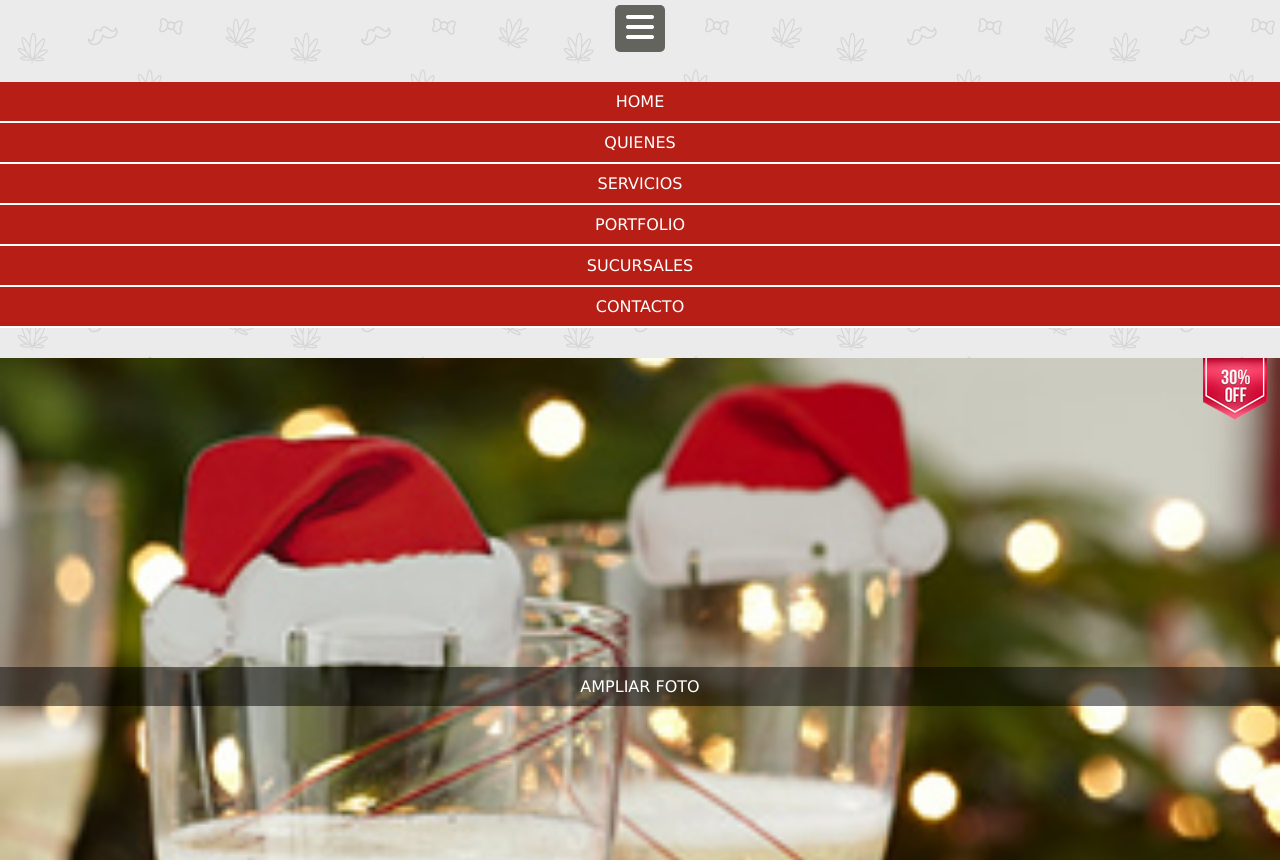
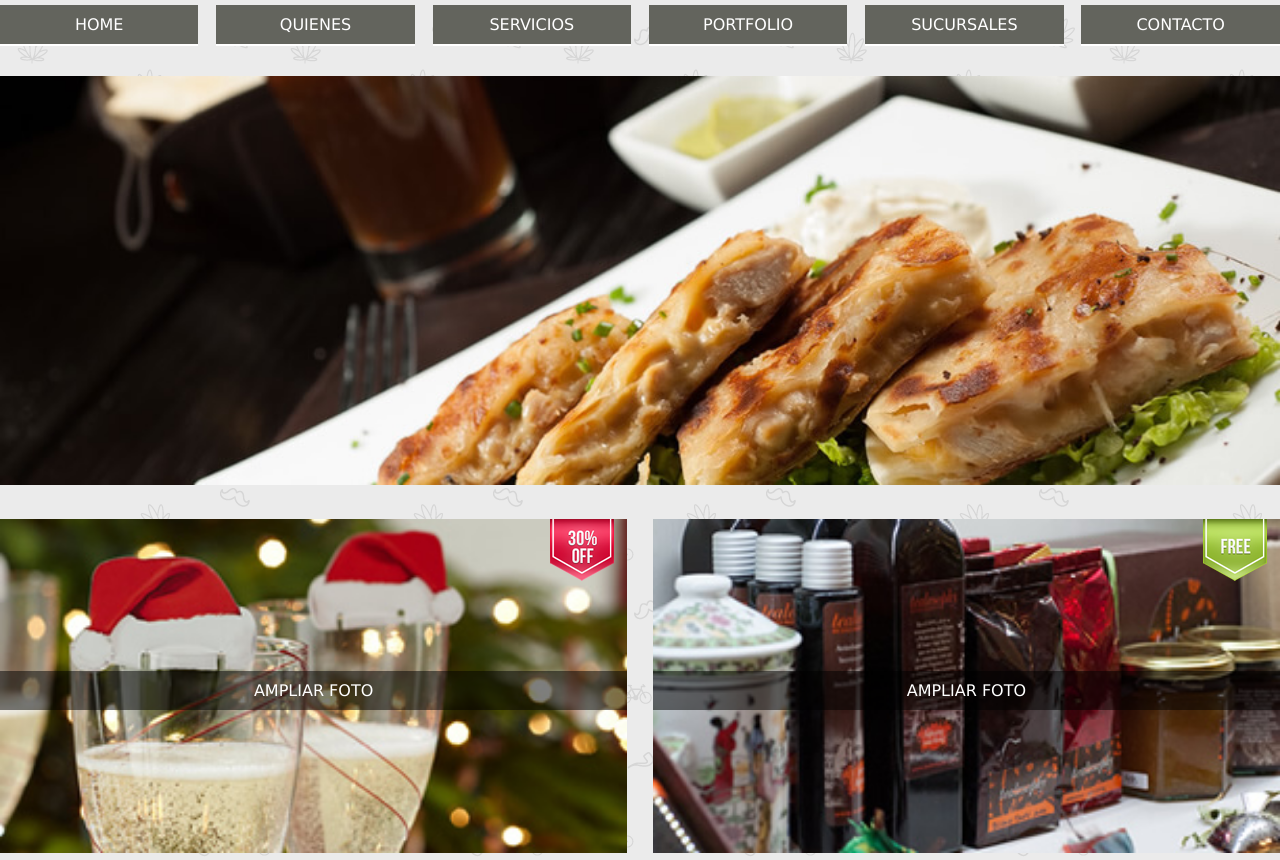
Before and after one commit to Comision14/kitchening, a website: page views/index.html in a window 1280 px wide. Shown: the part 220-1080 px from the top of the page. Drawn offline with Linux system fonts and the light colour scheme.

Commit message:
table responsive done

```diff
--- a/public/css/header.css
+++ b/public/css/header.css
@@ -24,16 +24,40 @@ header {
 }
 
 .header__menu li {
-  width: 100%;
   background-color: var(--colorGrisOscuro);
+  border-bottom: solid 2px white;
+  padding: 10px 0;
   text-transform: uppercase;
   text-align: center;
-  padding: 10px 0;
-  border-bottom: solid 2px white;
+  width: 100%;
 }
 
-@media (min-width : 460px){
+/* tablets */
+@media (min-width: 460px) {
+
+  .header__burger {
+    display: none;
+  }
+
+  .header__menu ul {
+    overflow: hidden;
+  }
+
   .header__menu li {
-    background-color: var(--colorRojo);
+    float: left;
+    font-size: 0.6rem;
+    width: 15.5%;
+    margin-right: 1.4%;
+  }
+
+  .header__menu li:last-child{
+    margin-right: 0;
   }
 }
+
+/* laptops */
+@media (min-width: 768px){
+  .header__menu li {
+    font-size: 1rem;
+  }
+}
--- a/public/css/home.css
+++ b/public/css/home.css
@@ -53,3 +53,34 @@ body.home {
     width: 80px;
 
 }
+
+/* tablets */
+@media (min-width:460px){
+
+    /* banner */
+
+    .home__box-banner {
+        display: block;
+        margin-top: 30px;
+    }
+
+    .home__box-banner img {
+        width: 100%;
+    }
+
+    /* products */
+    .home__box-products {
+        overflow: hidden;
+    }
+
+    .home__product {
+        width: 49%;
+        float: left;
+        margin-right: 2%;
+    }
+
+    .home__product:nth-child(even){
+        margin-right: 0;
+    }
+
+}
```
